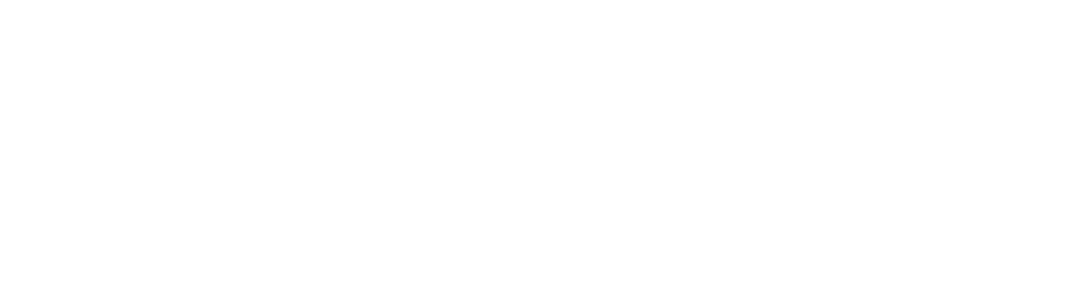
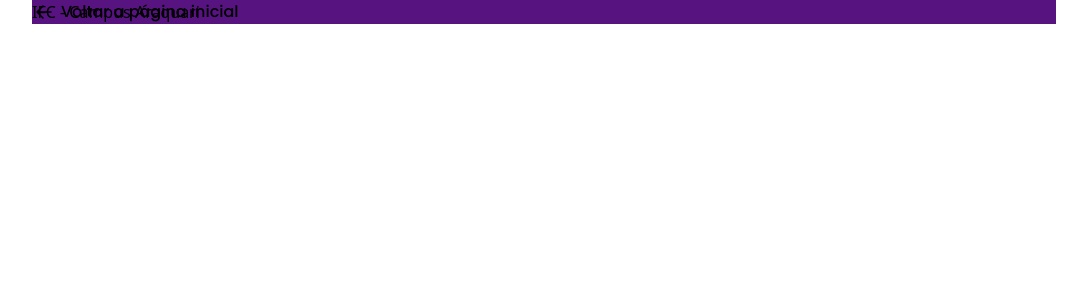
Before and after one commit to fabricadesoftware-ifc/fabricaHistologia_frontend, a Vue app: page /test-about in a window 1280 px wide. Before the commit this address had no page. Shown: the top 300 px of the page, without its empty margins (96-1183 px from the left). Built offline with nearby package versions, Linux system fonts and the light colour scheme.

Commit message:
FEAT: Creating AboutView

```diff
--- /dev/null
+++ b/src/aboutPage/AboutHeader.vue
@@ -0,0 +1,10 @@
+<script setup>
+import BackButton from '@/components/BackButton.vue';
+</script>
+
+<template>
+    <header class="bg-[#571480] flex w-full">
+            <BackButton title="Voltar a página inicial"/>
+            <span class="justify-self-end">IFC - Campus Araquari</span>
+    </header>
+</template>
--- /dev/null
+++ b/src/aboutPage/AboutPage.vue
@@ -0,0 +1,13 @@
+<script setup>
+import ContainerDefault from '@/components/ContainerDefault.vue';
+import AboutHeader from './AboutHeader.vue';
+</script>
+
+<template>
+    <ContainerDefault>
+        <AboutHeader />
+    </ContainerDefault>
+</template>
+
+<style scoped>
+</style>
--- a/src/components/ContainerDefault.vue
+++ b/src/components/ContainerDefault.vue
@@ -2,7 +2,7 @@
 </script>
 
 <template>
-    <section class="w-4/5 h-full mx-auto">
+    <section class="w-4/5 h-full mx-auto flex">
         <slot></slot>
     </section>
 </template>
--- a/src/router/index.js
+++ b/src/router/index.js
@@ -42,7 +42,12 @@ const router = createRouter({
       path: '/test-components',
       name: 'test-components',
       component: () => import('@/views/tests/ComponentsView.vue')
-    }
+    },
+    {
+      path: '/test-about',
+      name: 'test-about',
+      component: () => import('@/views/tests/page-test/AboutView.vue')
+    },
   ]
 })
 
--- /dev/null
+++ b/src/views/tests/page-test/AboutView.vue
@@ -0,0 +1,7 @@
+<script setup>
+import AboutPage from '@/aboutPage/AboutPage.vue';
+</script>
+
+<template>
+    <AboutPage />
+</template>
```
